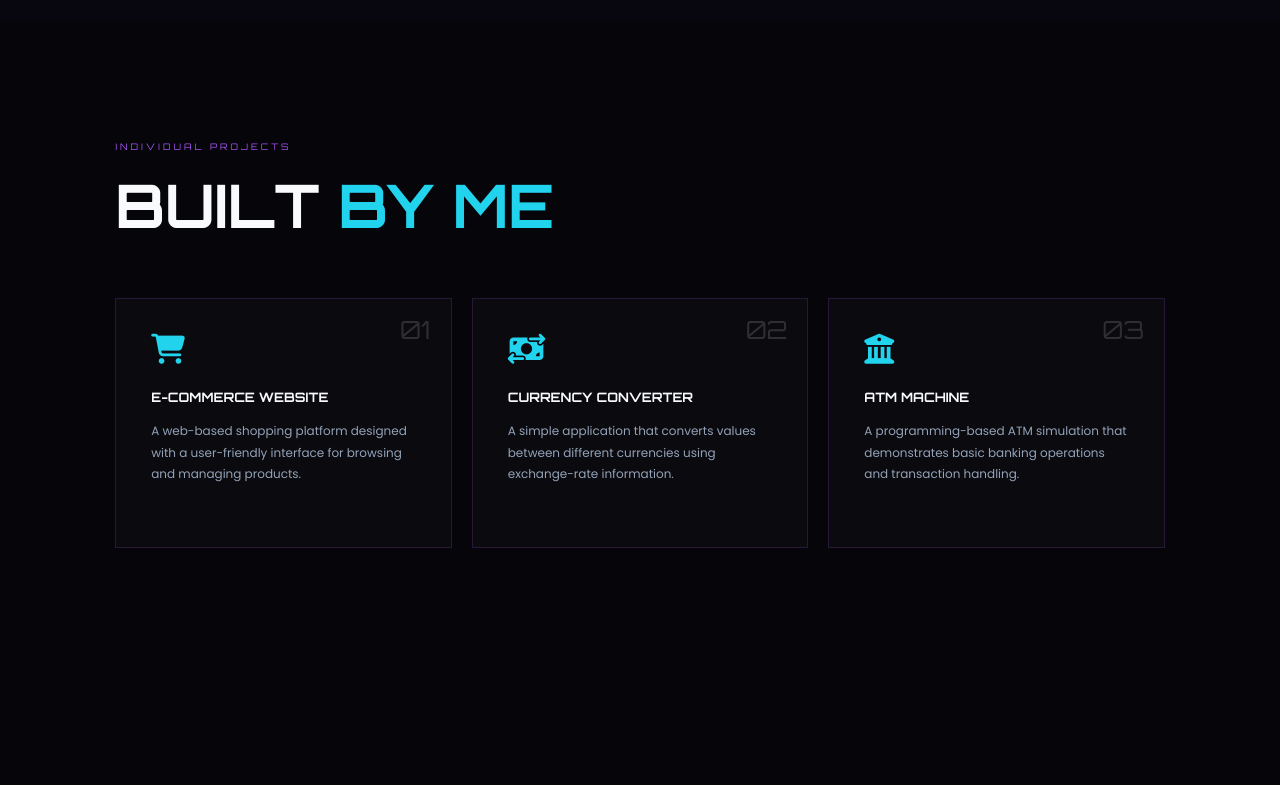
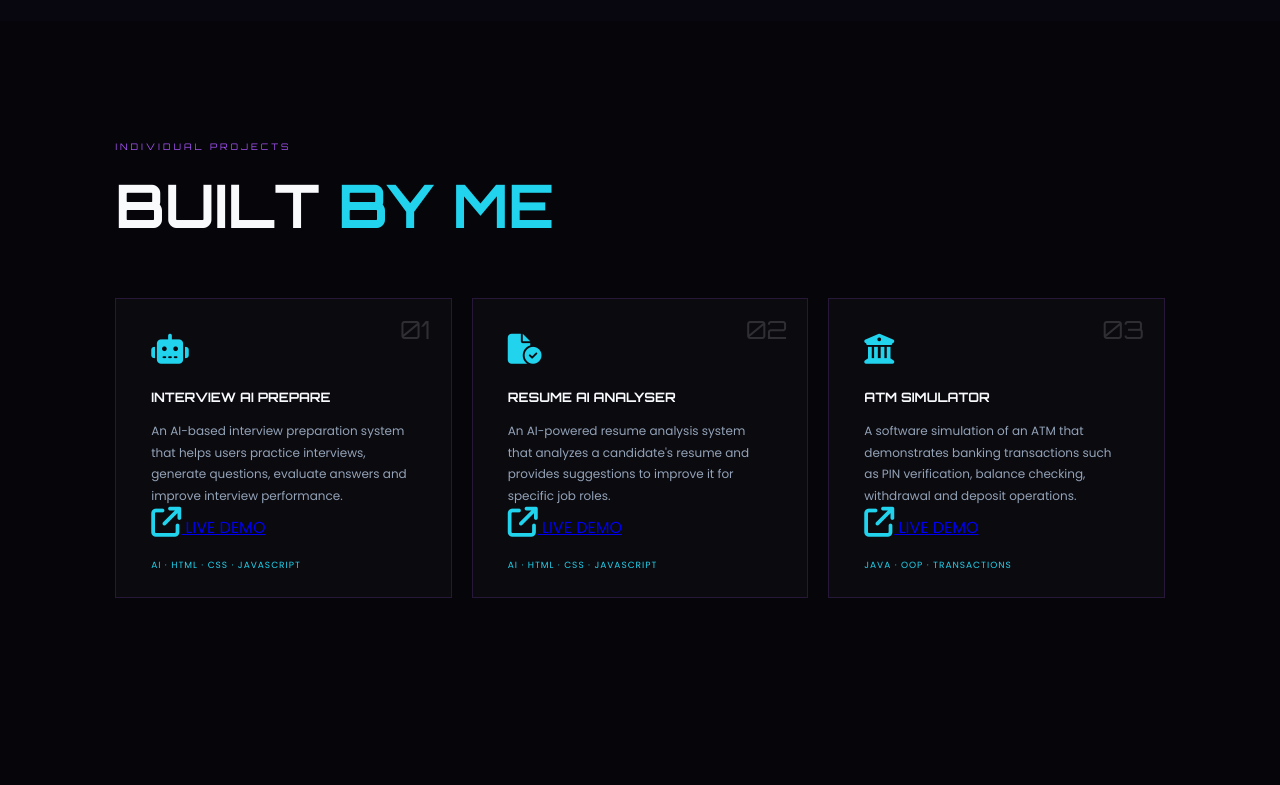
Before and after one commit to Sanjay78408/portfoilo2, a plain HTML site: page index.html in a window 1280 px wide. Shown: the part 3674-4459 px from the top of the page. Drawn offline with Linux system fonts and the light colour scheme.

Commit message:
Update index.html

```diff
--- a/index.html
+++ b/index.html
@@ -566,56 +566,89 @@
 
 <!-- ================= INDIVIDUAL PROJECTS ================= -->
 
-<section class="section">
+<section class="section" id="individual-projects">
 
     <div class="section-label">
-         INDIVIDUAL PROJECTS
+        INDIVIDUAL PROJECTS
     </div>
 
     <h2>
         BUILT <span>BY ME</span>
     </h2>
 
+    <div class="individual-grid">
 
-    <div class="individual-grid">
+        <!-- ================= PROJECT 01 ================= -->
 
         <div class="individual-card">
 
             <span>01</span>
 
-            <i class="fa-solid fa-cart-shopping"></i>
+            <i class="fa-solid fa-robot"></i>
 
             <h3>
-                E-COMMERCE WEBSITE
+                INTERVIEW AI PREPARE
             </h3>
 
             <p>
-                A web-based shopping platform designed
-                with a user-friendly interface for browsing
-                and managing products.
+                An AI-based interview preparation system that helps
+                users practice interviews, generate questions,
+                evaluate answers and improve interview performance.
             </p>
+
+            <div class="project-tech">
+                AI · HTML · CSS · JAVASCRIPT
+            </div>
+
+            <a href="https://sanjay78408.github.io/Interview-AI-/"
+               target="_blank"
+               rel="noopener noreferrer"
+               class="project-link">
+
+                <i class="fa-solid fa-arrow-up-right-from-square"></i>
+                LIVE DEMO
+
+            </a>
 
         </div>
 
+
+        <!-- ================= PROJECT 02 ================= -->
 
         <div class="individual-card">
 
             <span>02</span>
 
-            <i class="fa-solid fa-money-bill-transfer"></i>
+            <i class="fa-solid fa-file-circle-check"></i>
 
             <h3>
-                CURRENCY CONVERTER
+                RESUME AI ANALYSER
             </h3>
 
             <p>
-                A simple application that converts values
-                between different currencies using
-                exchange-rate information.
+                An AI-powered resume analysis system that analyzes
+                a candidate's resume and provides suggestions to
+                improve it for specific job roles.
             </p>
+
+            <div class="project-tech">
+                AI · HTML · CSS · JAVASCRIPT
+            </div>
+
+            <a href="https://sanjay78408.github.io/Resume-AI-analyser/"
+               target="_blank"
+               rel="noopener noreferrer"
+               class="project-link">
+
+                <i class="fa-solid fa-arrow-up-right-from-square"></i>
+                LIVE DEMO
+
+            </a>
 
         </div>
 
+
+        <!-- ================= PROJECT 03 ================= -->
 
         <div class="individual-card">
 
@@ -624,21 +657,34 @@
             <i class="fa-solid fa-building-columns"></i>
 
             <h3>
-                ATM MACHINE
+                ATM SIMULATOR
             </h3>
 
             <p>
-                A programming-based ATM simulation that
-                demonstrates basic banking operations
-                and transaction handling.
+                A software simulation of an ATM that demonstrates
+                banking transactions such as PIN verification,
+                balance checking, withdrawal and deposit operations.
             </p>
+
+            <div class="project-tech">
+                JAVA · OOP · TRANSACTIONS
+            </div>
+
+            <a href="https://sanjay78408.github.io/ATM-simulator/"
+               target="_blank"
+               rel="noopener noreferrer"
+               class="project-link">
+
+                <i class="fa-solid fa-arrow-up-right-from-square"></i>
+                LIVE DEMO
+
+            </a>
 
         </div>
 
     </div>
 
 </section>
-
 
 <!-- ================= STRENGTH + HOBBIES ================= -->
 
```
